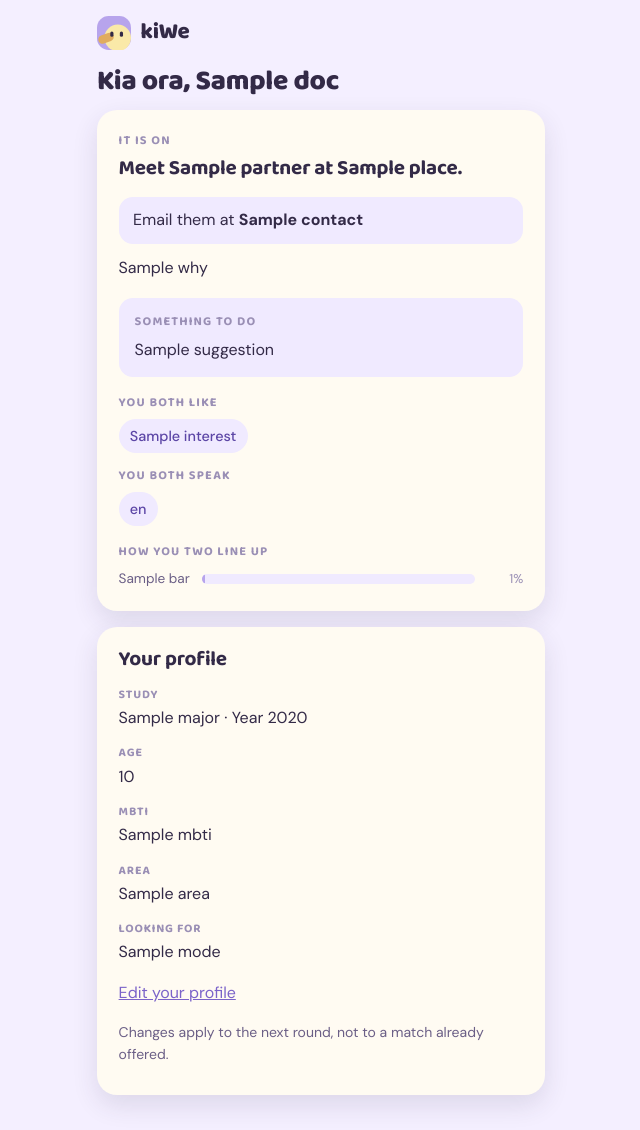
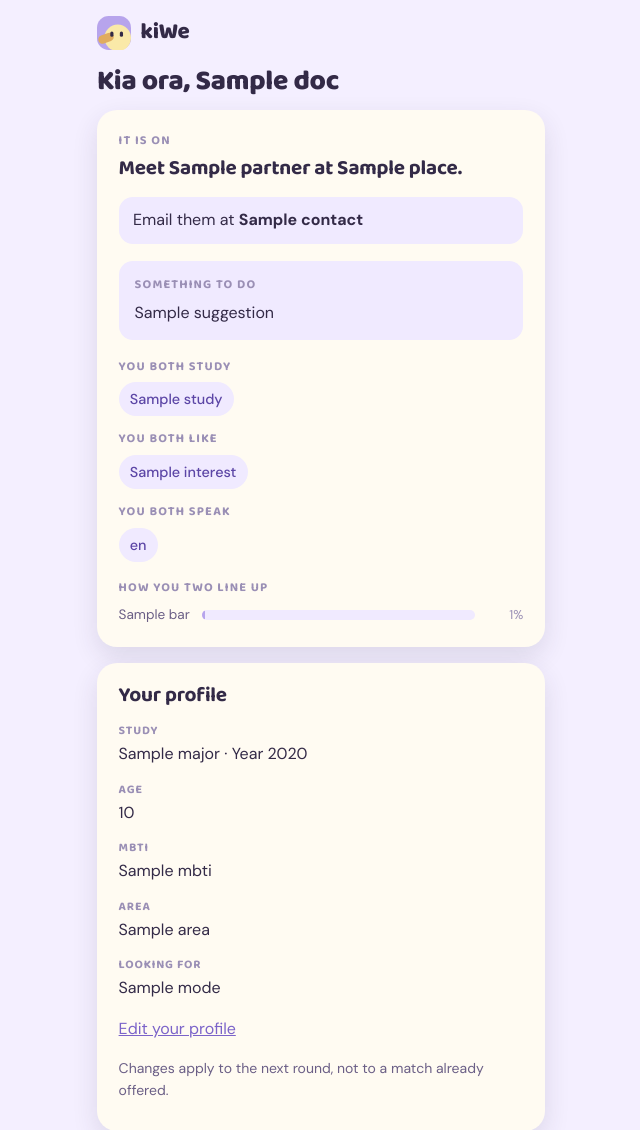
Before and after one commit to juu-na/kebplayground, a FastAPI app: template kebplayground/web/templates/home.html in a window 1280 px wide. Shown: the top 1130 px of the page, without its empty margins (319-959 px from the left). Before the commit the page ends 1106 px from the top, so only its background shows below. Run offline with FastAPI, Linux system fonts and the light colour scheme; the template is opened without the code that fills it: most values are stand-ins (such as "Sample title", 1, 10 or a date in 2020).

Commit message:
fix: show what a pair share as chips, and stop the model calling things cheap

```diff
--- a/kebplayground/web/app.py
+++ b/kebplayground/web/app.py
@@ -189,11 +189,26 @@ def _bars(breakdown: dict[str, float]) -> list[dict[str, object]]:
     return sorted(scored, key=lambda bar: bar["percent"], reverse=True)
 
 
-def _shared(doc: dict[str, object], partner: dict[str, object]) -> dict[str, list[str]]:
-    """What the two have in common, for the chips under the card."""
+def _shared(doc: dict[str, object], partner: dict[str, object]) -> dict[str, object]:
+    """What the two have in common, for the chips under the card.
+
+    The study line is the closest thing they share and no more: the same
+    major beats the same department, which beats the same faculty.
+    """
     mine = db.doc_to_user(doc)
     theirs = db.doc_to_user(partner)
+
+    study = None
+    department = vocabulary.department_of(mine.major)
+    if mine.major == theirs.major:
+        study = mine.major
+    elif department is not None and department == vocabulary.department_of(theirs.major):
+        study = department
+    elif mine.faculty == theirs.faculty:
+        study = mine.faculty
+
     return {
+        "study": study,
         "interests": sorted(mine.interests & theirs.interests),
         "languages": sorted(mine.languages & theirs.languages),
     }
@@ -651,9 +666,15 @@ def export_matches(token: str = ""):
     _check_token(token)
     out = io.StringIO()
     writer = csv.DictWriter(
-        out, fieldnames=["a", "a_name", "b", "b_name", "mode", "score", "suggestion"]
+        out, fieldnames=["a", "a_name", "b", "b_name", "mode", "score", "why", "suggestion"]
     )
     writer.writeheader()
+    # The reason for a pair is written down on the match rather than in the
+    # run, so look it up by the pair.
+    reasons = {
+        (str(match["a"]), str(match["b"])): str(match.get("why") or "")
+        for match in store.list_matches()
+    }
     run = store.latest_run()
     if run is not None:
         for entry in run["result"]["matches"]:  # type: ignore[index]
@@ -667,6 +688,7 @@ def export_matches(token: str = ""):
                     "b_name": b.get("name", ""),
                     "mode": entry["mode"],
                     "score": entry["score"],
+                    "why": reasons.get((str(entry["a"]), str(entry["b"])), ""),
                     "suggestion": entry.get("suggestion", ""),
                 }
             )
--- a/kebplayground/web/templates/partials/reveal.html
+++ b/kebplayground/web/templates/partials/reveal.html
@@ -1,7 +1,5 @@
 {# The card both the offer and the acceptance show: what the two have in
    common, and how each measurement scored. #}
-{% if match.why %}<p class="match-why">{{ match.why }}</p>{% endif %}
-
 {% if match.suggestion %}
 <div class="suggestion">
   <p class="eyebrow">Something to do</p>
@@ -9,8 +7,12 @@
 </div>
 {% endif %}
 
-{% if shared.interests or shared.languages %}
+{% if shared.study or shared.interests or shared.languages %}
 <div class="shared">
+  {% if shared.study %}
+  <p class="eyebrow">You both study</p>
+  <div class="choices"><span class="chip">{{ shared.study }}</span></div>
+  {% endif %}
   {% if shared.interests %}
   <p class="eyebrow">You both like</p>
   <div class="choices">
```
Also changed, not shown: kebplayground/llm.py (+15 -3 lines), tests/test_pipeline.py (+7 -0 lines), tests/test_web.py (+36 -7 lines).
